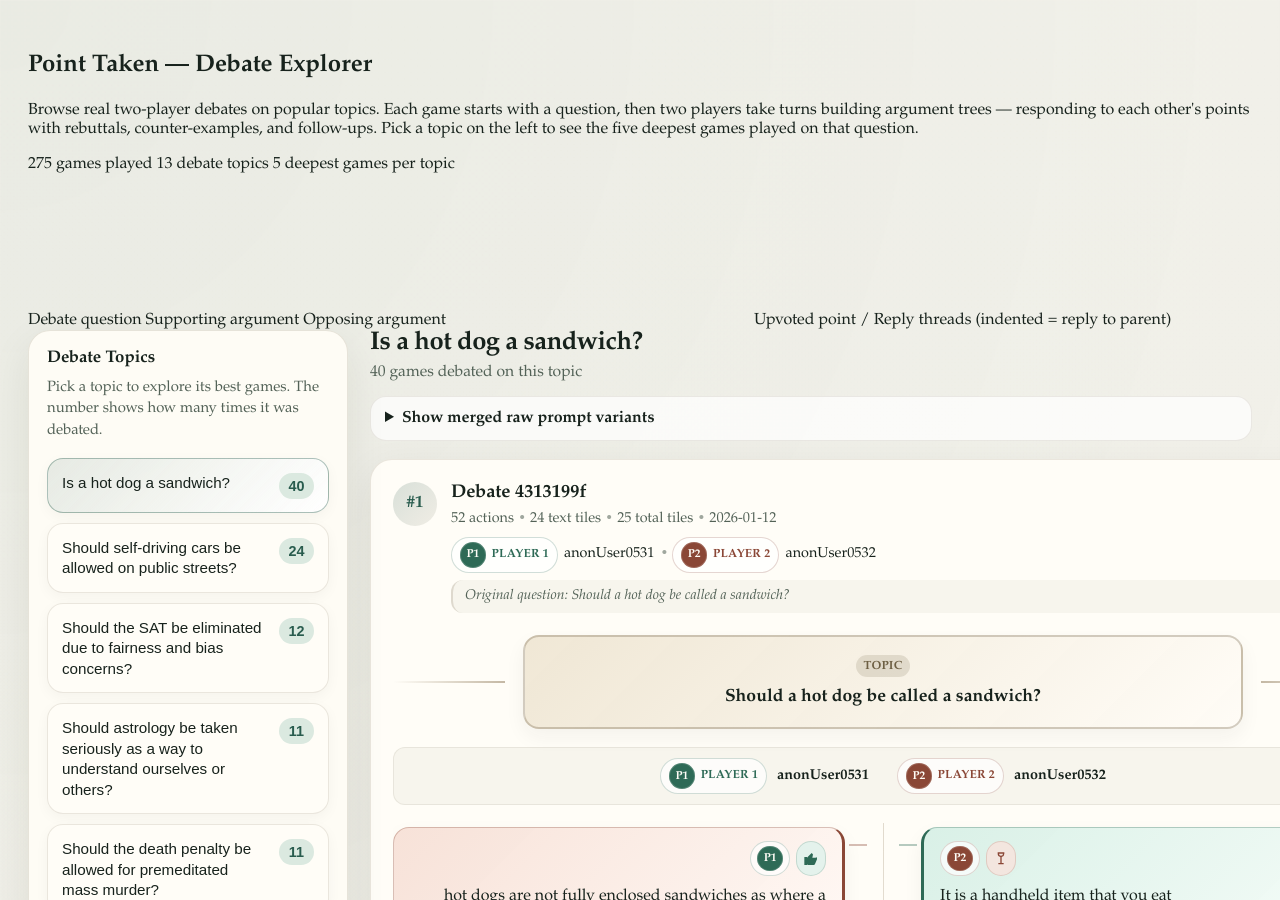
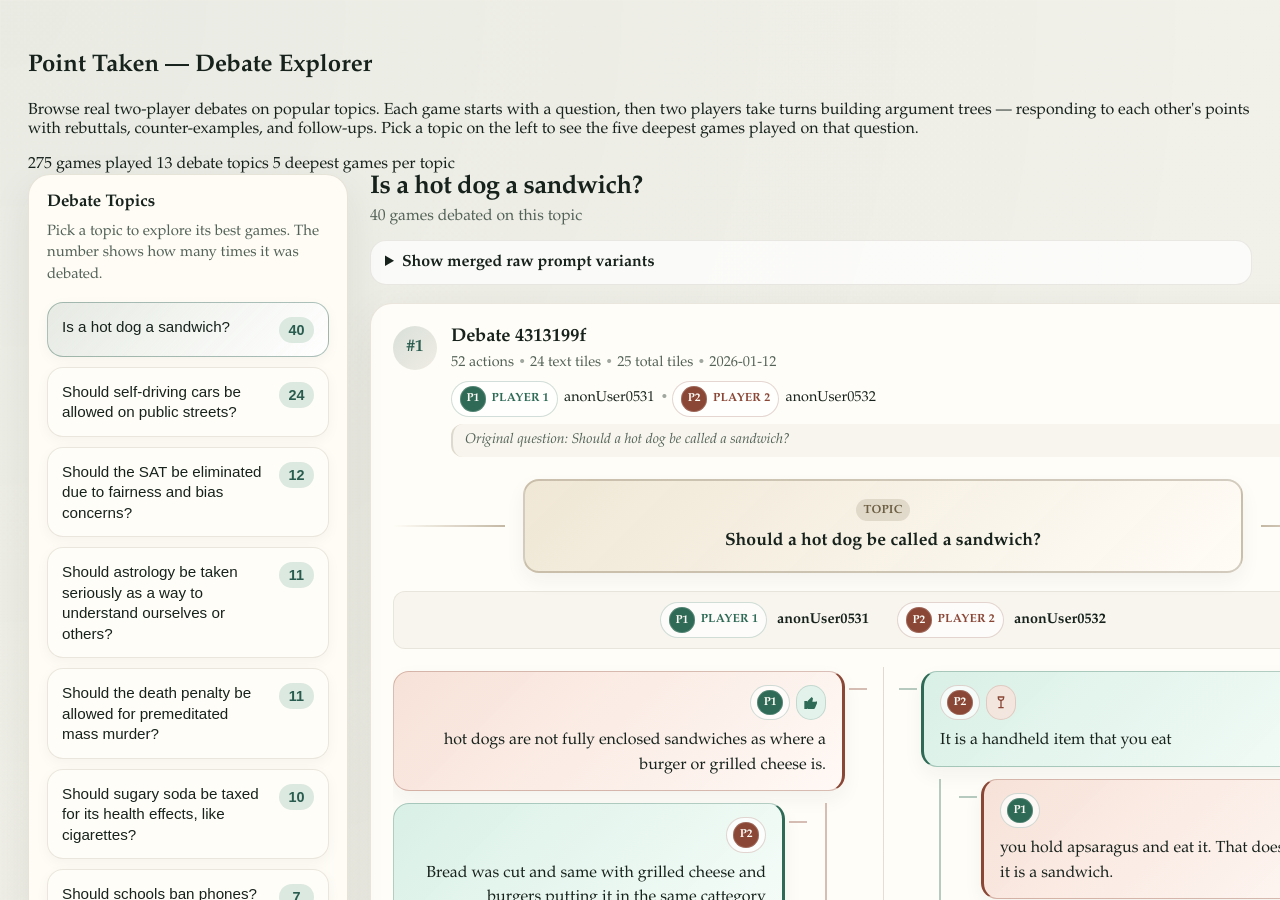
Before and after one commit to aakriti1kumar/aakriti1kumar.github.io, a Jekyll site: the page reports/substantive_topic_tree_browser.html, which Jekyll copies as it is, in a window 1280 px wide and 900 px high. Built offline with Jekyll 4.4.1, drawn with Linux system fonts in a browser that asks for light colours; Markdown is read by kramdown in place of the engine named in the settings.

Commit message:
Remove legend section from topic tree browser
Removed the legend section from the substantive topic tree browser.

```diff
--- a/reports/substantive_topic_tree_browser.html
+++ b/reports/substantive_topic_tree_browser.html
@@ -880,13 +880,6 @@
         <span>13 debate topics</span>
         <span>5 deepest games per topic</span>
       </div>
-      <div class=”legend”>
-        <span class=”legend-item”><span class=”legend-swatch legend-swatch-root”></span> Debate question</span>
-        <span class=”legend-item”><span class=”legend-swatch legend-swatch-plus”></span> Supporting argument</span>
-        <span class=”legend-item”><span class=”legend-swatch legend-swatch-minus”></span> Opposing argument</span>
-        <span class=”legend-item”><span class=”legend-icon”><svg viewBox=”0 0 24 24” aria-hidden=”true”><path d=”M2 21h4V9H2v12Zm18-11h-6l.9-4.26.03-.32c0-.41-.17-.79-.44-1.06L13 3 6.59 9.41C6.22 9.78 6 10.3 6 10.83V19c0 1.1.9 2 2 2h8c.82 0 1.54-.5 1.84-1.22l3.02-7.05c.09-.23.14-.47.14-.73v-1c0-1.1-.9-2-2-2Z” fill=”currentColor”/></svg></span> Upvoted point</span>
-        <span class=”legend-item”><span class=”legend-swatch legend-swatch-line legend-swatch-line-plus”></span> / <span class=”legend-swatch legend-swatch-line legend-swatch-line-minus”></span> Reply threads (indented = reply to parent)</span>
-      </div>
     </section>
 
     <div class="layout">
```
